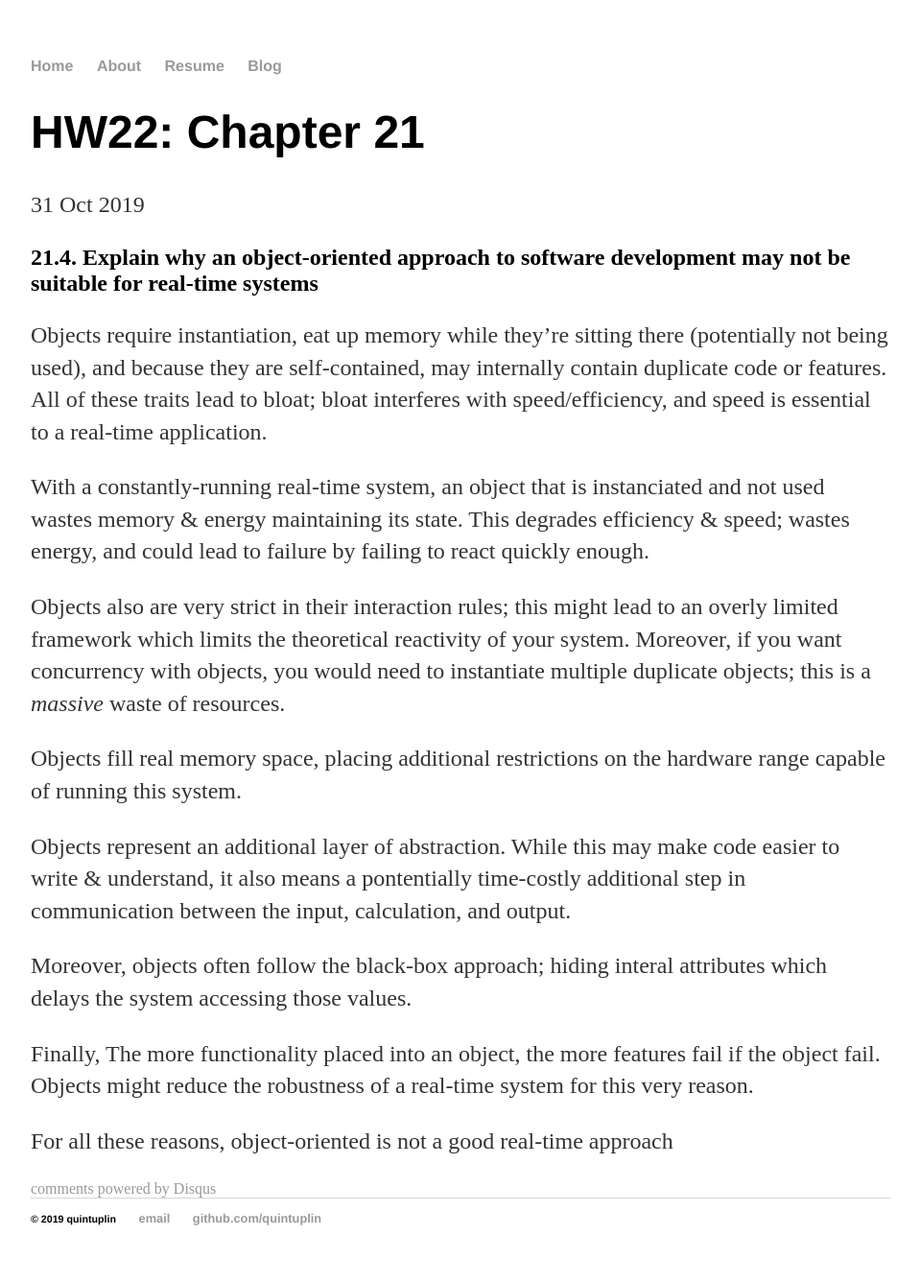
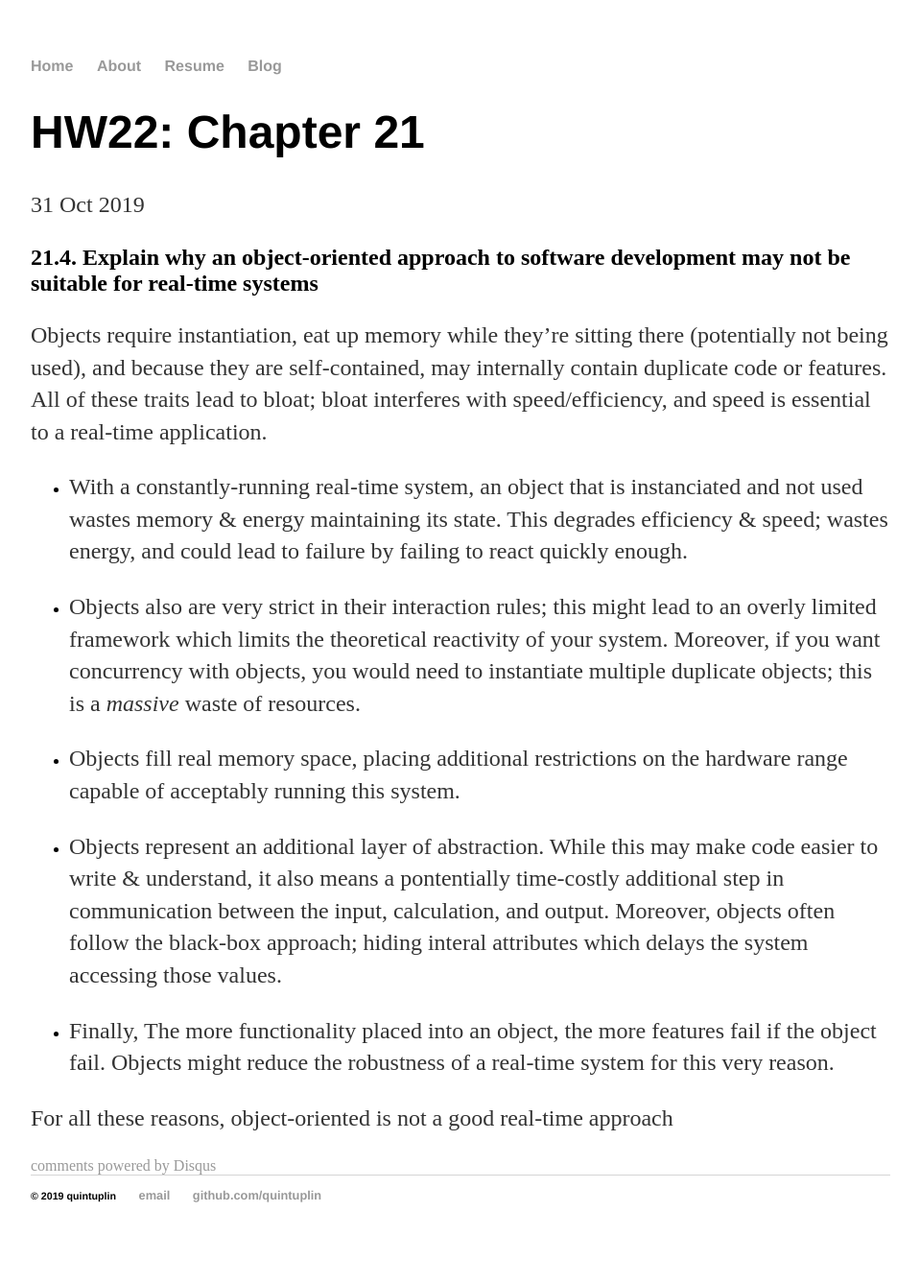
Before and after one commit to Quintuplin/quintuplin.github.io, a Jekyll site: the page built from _posts/2019-10-31-Chapter-21.md, in a window 1280 px wide. Shown: the whole page at 96% size, without its empty margins (160-1119 px from the left). Built offline with Jekyll 4.4.1, drawn with Linux system fonts in a browser that asks for light colours; comment, search, counter and statistics services are not loaded; after the commit the page ends 1313 px from its top, so only the background shows below that.

Commit message:
Update 2019-10-31-Chapter-21.md

```diff
--- a/_posts/2019-10-31-Chapter-21.md
+++ b/_posts/2019-10-31-Chapter-21.md
@@ -8,16 +8,14 @@
 
 Objects require instantiation, eat up memory while they're sitting there (potentially not being used), and because they are self-contained, may internally contain duplicate code or features. All of these traits lead to bloat; bloat interferes with speed/efficiency, and speed is essential to a real-time application.
 
-With a constantly-running real-time system, an object that is instanciated and not used wastes memory & energy maintaining its state. This degrades efficiency & speed; wastes energy, and could lead to failure by failing to react quickly enough.
+* With a constantly-running real-time system, an object that is instanciated and not used wastes memory & energy maintaining its state. This degrades efficiency & speed; wastes energy, and could lead to failure by failing to react quickly enough.
 
-Objects also are very strict in their interaction rules; this might lead to an overly limited framework which limits the theoretical reactivity of your system. Moreover, if you want concurrency with objects, you would need to instantiate multiple duplicate objects; this is a *massive* waste of resources.
+* Objects also are very strict in their interaction rules; this might lead to an overly limited framework which limits the theoretical reactivity of your system. Moreover, if you want concurrency with objects, you would need to instantiate multiple duplicate objects; this is a *massive* waste of resources.
 
-Objects fill real memory space, placing additional restrictions on the hardware range capable of running this system.
+* Objects fill real memory space, placing additional restrictions on the hardware range capable of acceptably running this system.
 
-Objects represent an additional layer of abstraction. While this may make code easier to write & understand, it also means a pontentially time-costly additional step in communication between the input, calculation, and output.
+* Objects represent an additional layer of abstraction. While this may make code easier to write & understand, it also means a pontentially time-costly additional step in communication between the input, calculation, and output. Moreover, objects often follow the black-box approach; hiding interal attributes which delays the system accessing those values.
 
-Moreover, objects often follow the black-box approach; hiding interal attributes which delays the system accessing those values.
-
-Finally, The more functionality placed into an object, the more features fail if the object fail. Objects might reduce the robustness of a real-time system for this very reason.
+* Finally, The more functionality placed into an object, the more features fail if the object fail. Objects might reduce the robustness of a real-time system for this very reason.
 
 For all these reasons, object-oriented is not a good real-time approach
```
